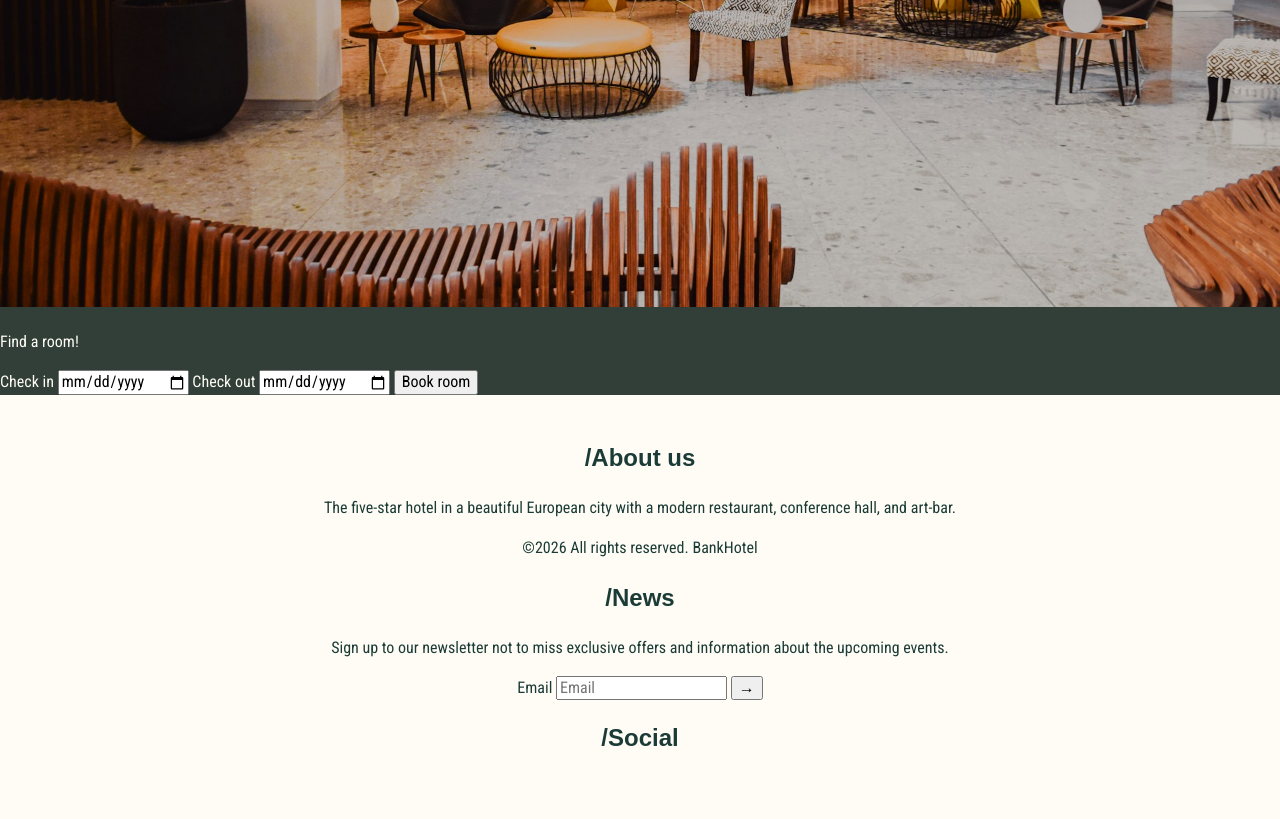
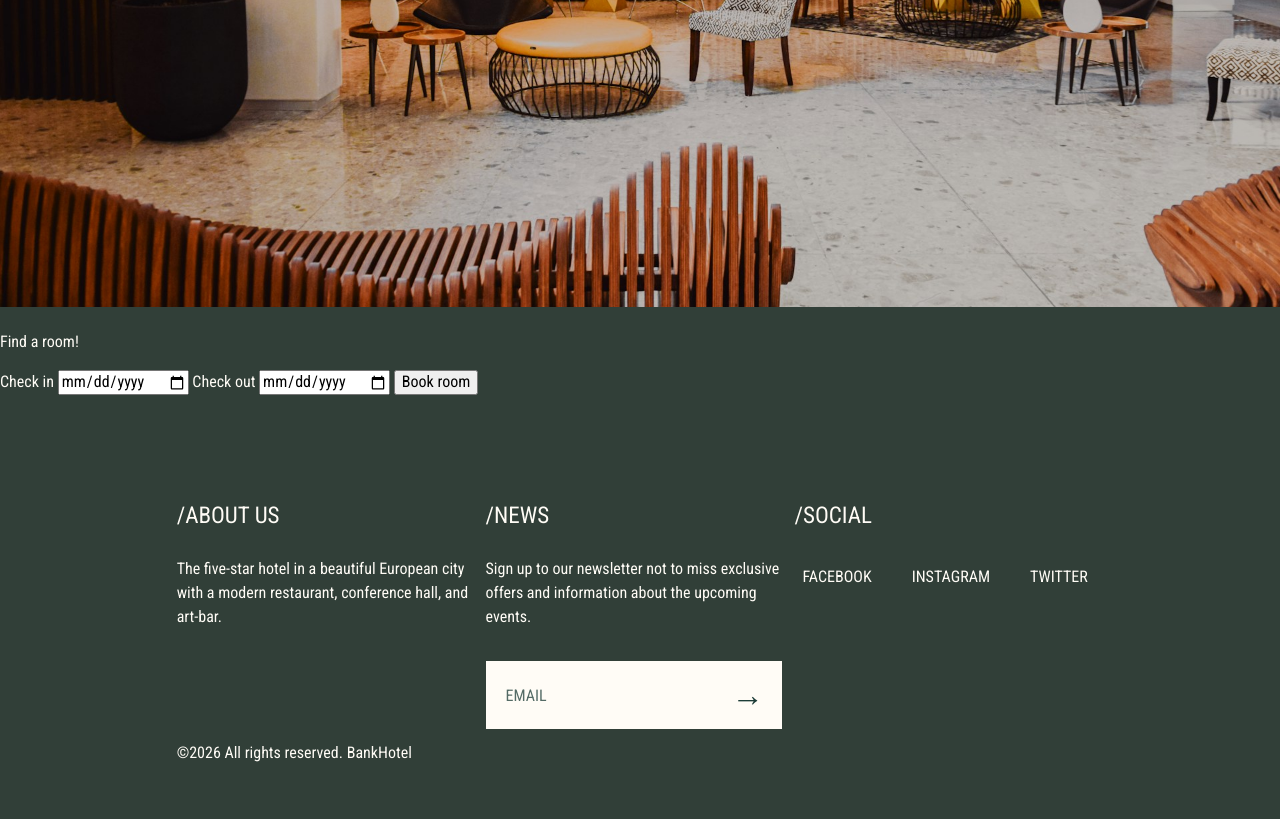
Before and after one commit to daisy-chang-web/Team-1-hotel-website, a plain HTML site: page index.html in a window 1280 px wide. Shown: the part 1673-2492 px from the top of the page. Drawn offline with nearby package versions, Linux system fonts and the light colour scheme; files that its build step writes are made by us from their sources; a web font is replaced by a local one.

Commit message:
set up footer scss

```diff
--- a/scss/_footer.scss
+++ b/scss/_footer.scss
@@ -1,8 +1,174 @@
 @use 'variables' as *;
-footer {
-    text-align: center;
-    font-weight: 500;
-    padding: $padding;
-    background-color: $light;
+@use 'mixins' as *;
+
+.footer {
+  position: relative;
+  box-sizing: border-box;
+  min-height: 15rem;
+  background-color: $light;
+  color: $text;
+  padding: 6.5rem $padding 2.5rem;
+}
+
+.footer-container {
+  display: none;
+  width: min(100%, 87.5rem);
+  margin: 0 auto;
+}
+
+.footer-section {
+  h2 {
+    margin: 0 0 1.5rem;
+    color: $light;
+    font-family: $body-font;
+    font-size: $fs-md;
+    font-weight: 400;
+    text-transform: uppercase;
+  }
+
+  .footer-slash {
+    color: $secondary;
+  }
+
+  p,
+  address {
+    color: $light;
+  }
+
+  p {
+    max-width: 20rem;
+    margin: 0;
+  }
+}
+
+.footer-textbox {
+  @include flex(column, flex-start, flex-start, nowrap, 2.5rem);
+}
+
+.newsletter-form {
+  position: relative;
+  width: min(100%, 18.5rem);
+  height: 4.25rem;
+  background-color: $light;
+
+  label {
+    position: absolute;
+    width: 1px;
+    height: 1px;
+    padding: 0;
+    margin: -1px;
+    overflow: hidden;
+    clip: rect(0, 0, 0, 0);
+    white-space: nowrap;
+    border: 0;
+  }
+
+  input {
+    width: 100%;
+    height: 100%;
+    box-sizing: border-box;
+    border: 0;
+    border-radius: 0;
+    padding: 0 4.25rem 0 1.25rem;
+    background: $light;
     color: $text;
+    font-size: $fs-sm;
+    text-transform: uppercase;
+
+    &::placeholder {
+      color: $text;
+      opacity: 0.75;
+    }
+
+    &:focus-visible {
+      outline: 2px solid $secondary;
+      outline-offset: -3px;
+    }
+  }
+
+  button {
+    position: absolute;
+    top: 0;
+    right: 0;
+    width: 4.25rem;
+    height: 100%;
+    border: 0;
+    background: transparent;
+    color: $text;
+    cursor: pointer;
+    font-size: $fs-lg;
+
+    &:focus-visible {
+      outline: 2px solid $secondary;
+      outline-offset: -3px;
+    }
+  }
 }
+
+.footer-social-list {
+  ul {
+    @include flex(row, flex-start, center, wrap, 1.5rem);
+    margin: 0;
+    padding: 0;
+    list-style: none;
+  }
+
+  a {
+    color: $light;
+    font-size: $fs-sm;
+    text-transform: uppercase;
+  }
+}
+
+.copyright {
+  margin: 0;
+  color: rgba($text, 0.7);
+  font-size: $fs-sm;
+  text-align: center;
+}
+
+@include mq-tab {
+  .footer {
+    min-height: 0;
+    background-color: $primary;
+    color: $light;
+    padding-inline: $padding-wide;
+    padding-bottom: 4.5rem;
+  }
+
+  .footer-container {
+    display: grid;
+    width: min(100%, 87.5rem);
+    grid-template-columns: repeat(3, 1fr);
+    align-items: start;
+  }
+
+  .footer-about {
+    display: flex;
+    flex-direction: column;
+  }
+
+  .footer-textbox {
+    min-height: 11rem;
+  }
+
+  .footer-news {
+    .footer-textbox {
+      gap: 2rem;
+    }
+  }
+
+  .footer-social-list {
+    ul {
+      justify-content: flex-start;
+      gap: 1.5rem;
+    }
+  }
+
+  .copyright {
+    position: absolute;
+    bottom: 2.5rem;
+    left: $padding-wide;
+    color: rgba($light, 0.45);
+  }
+}
```
